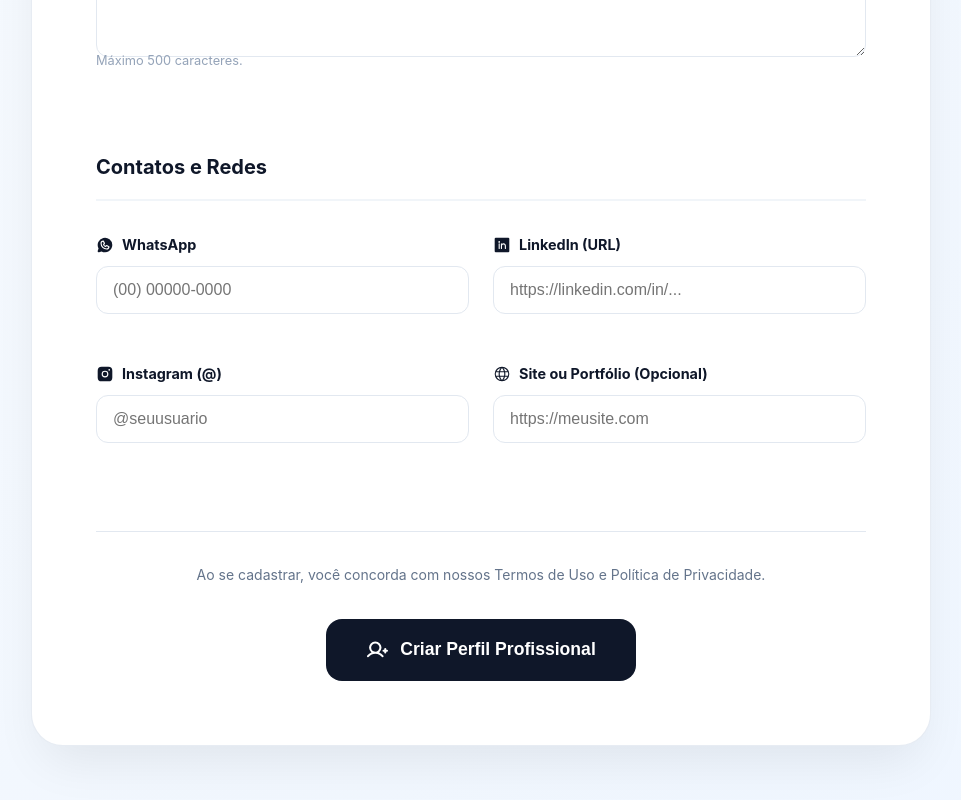
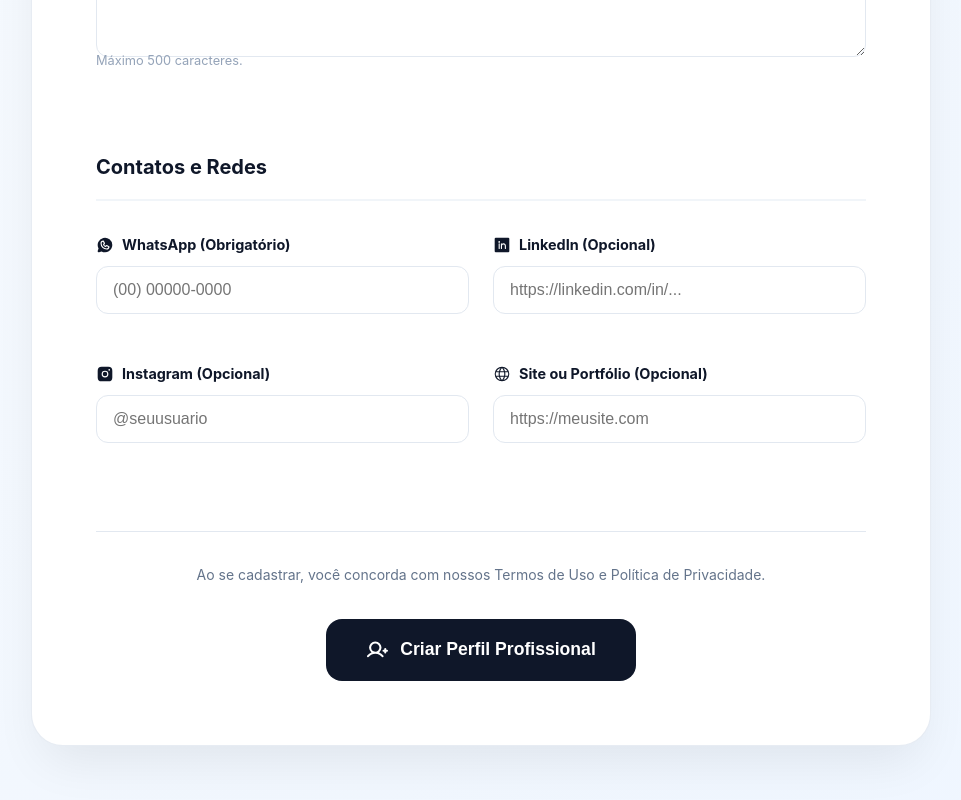
Before and after one commit to pepemesquita/espacochurch-jobs, a Next.js app: page /register in a window 1280 px wide. Shown: the part 1310-2110 px from the top of the page, without its empty margins (159-1120 px from the left). Built offline with nearby package versions, Linux system fonts and the light colour scheme; no server answers.

Commit message:
feat: implement Profile and Register pages with Supabase authentication and user data management

```diff
--- a/src/app/register/RegisterPage.tsx
+++ b/src/app/register/RegisterPage.tsx
@@ -330,17 +330,18 @@ export default function RegisterPage() {
               <h2 className={styles.sectionTitle}>Contatos e Redes</h2>
               <div className={styles.inputGrid}>
                 <div className={styles.inputGroup}>
-                  <label htmlFor="whatsapp"><WhatsappLogo size={18} weight="fill" /> WhatsApp</label>
+                  <label htmlFor="whatsapp"><WhatsappLogo size={18} weight="fill" /> WhatsApp (Obrigatório)</label>
                   <input
                     type="text"
                     id="whatsapp"
                     placeholder="(00) 00000-0000"
+                    required
                     value={formData.whatsapp}
                     onChange={handlePhoneChange}
                   />
                 </div>
                 <div className={styles.inputGroup}>
-                  <label htmlFor="linkedin"><LinkedinLogo size={18} weight="fill" /> LinkedIn (URL)</label>
+                  <label htmlFor="linkedin"><LinkedinLogo size={18} weight="fill" /> LinkedIn (Opcional)</label>
                   <input
                     type="url"
                     id="linkedin"
@@ -350,7 +351,7 @@ export default function RegisterPage() {
                   />
                 </div>
                 <div className={styles.inputGroup}>
-                  <label htmlFor="instagram"><InstagramLogo size={18} weight="fill" /> Instagram (@)</label>
+                  <label htmlFor="instagram"><InstagramLogo size={18} weight="fill" /> Instagram (Opcional)</label>
                   <input
                     type="text"
                     id="instagram"
```
Also changed, not shown: src/app/profile/ProfilePage.tsx (+5 -4 lines).
